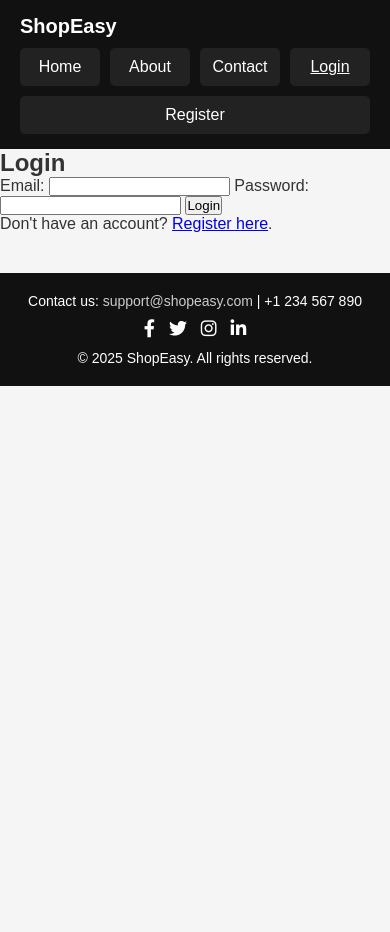
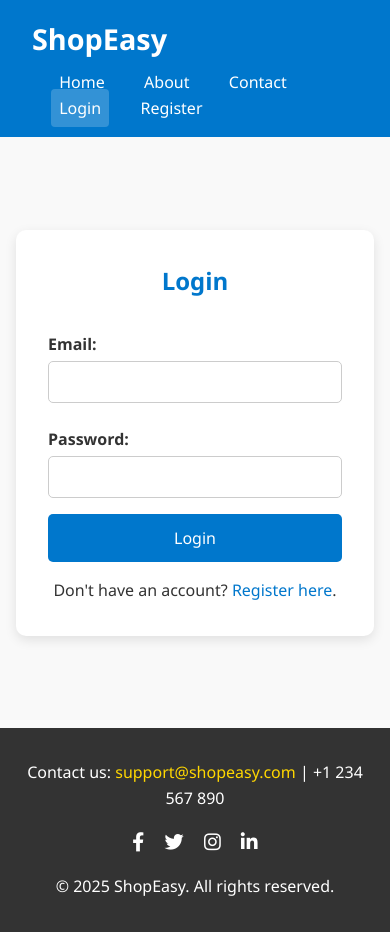
Before and after one commit to gopikamadhup/shopeasy, a plain HTML site: page login.html in a window 390 px wide. Before the commit the page ends 844 px from the top, so only its background shows below. Drawn offline with Linux system fonts and the light colour scheme.

Commit message:
Update style.css

```diff
--- a/style.css
+++ b/style.css
@@ -1,157 +1,250 @@
+/* Reset and Base Styles */
 * {
   margin: 0;
   padding: 0;
   box-sizing: border-box;
-  font-family: Arial, sans-serif;
+  font-family: 'Segoe UI', Tahoma, Geneva, Verdana, sans-serif;
 }
 
 body {
-  background-color: #f5f5f5;
+  line-height: 1.6;
+  background-color: #f9f9f9;
   color: #333;
 }
 
+/* Header */
 header {
-  background-color: #111;
+  background-color: #0077cc;
   color: white;
-  padding: 15px 20px;
   display: flex;
   justify-content: space-between;
   align-items: center;
+  padding: 1rem 2rem;
   flex-wrap: wrap;
 }
 
 .logo {
-  font-size: 24px;
+  font-size: 1.8rem;
   font-weight: bold;
 }
 
 nav a {
-  color: #fff;
-  margin-left: 20px;
+  color: white;
   text-decoration: none;
-  font-size: 16px;
+  margin-left: 1.2rem;
+  padding: 0.5rem;
+  transition: background 0.3s;
+  border-radius: 4px;
 }
 
+nav a:hover,
 nav a.active {
-  text-decoration: underline;
+  background-color: rgba(255, 255, 255, 0.2);
 }
 
+/* Banner */
 .main-banner img {
   width: 100%;
   height: auto;
   display: block;
 }
 
+/* Hero Section */
 .hero {
-  background-color: #fff;
-  padding: 50px 20px;
+  background: linear-gradient(to right, #fceabb, #f8b500);
   text-align: center;
+  padding: 4rem 2rem;
 }
 
-.hero-content h1 {
-  font-size: 36px;
-  margin-bottom: 15px;
+.hero h1 {
+  font-size: 2.5rem;
+  margin-bottom: 1rem;
 }
 
-.hero-content p {
-  font-size: 18px;
-  margin-bottom: 25px;
+.hero p {
+  font-size: 1.2rem;
+  margin-bottom: 2rem;
 }
 
-.hero-content button {
-  padding: 12px 25px;
-  font-size: 16px;
+.hero button {
   background-color: #0077cc;
   color: white;
   border: none;
+  padding: 0.8rem 2rem;
+  font-size: 1rem;
+  border-radius: 5px;
   cursor: pointer;
+  transition: background 0.3s;
+}
+
+.hero button:hover {
+  background-color: #005fa3;
+}
+
+/* Footer */
+footer {
+  background-color: #333;
+  color: white;
+  text-align: center;
+  padding: 2rem 1rem;
+}
+
+footer a {
+  color: #ffd700;
+  text-decoration: none;
+}
+
+footer .social-icons {
+  margin: 1rem 0;
+}
+
+footer .social-icons a {
+  color: white;
+  margin: 0 0.5rem;
+  font-size: 1.2rem;
+}
+
+/* About Page */
+.about-container {
+  padding: 2rem;
+  max-width: 900px;
+  margin: auto;
+}
+
+.about-hero {
+  text-align: center;
+  margin-bottom: 2rem;
+}
+
+.about-content h2 {
+  margin-top: 1.5rem;
+  color: #0077cc;
+}
+
+/* Contact Page */
+.contact-container {
+  padding: 2rem;
+  max-width: 900px;
+  margin: auto;
+}
+
+.contact-hero {
+  text-align: center;
+  margin-bottom: 2rem;
+}
+
+.contact-form-section {
+  display: flex;
+  flex-wrap: wrap;
+  gap: 2rem;
+}
+
+.contact-form,
+.contact-details {
+  flex: 1 1 300px;
+}
+
+.contact-form input,
+.contact-form textarea {
+  width: 100%;
+  padding: 0.7rem;
+  margin-bottom: 1rem;
+  border: 1px solid #ccc;
   border-radius: 5px;
 }
 
-footer {
-  background-color: #111;
+.contact-form button {
+  background-color: #0077cc;
   color: white;
-  text-align: center;
-  padding: 20px 10px;
-  margin-top: 40px;
+  border: none;
+  padding: 0.8rem 1.5rem;
+  border-radius: 5px;
+  cursor: pointer;
 }
 
-footer a {
-  color: #ccc;
+.contact-form button:hover {
+  background-color: #005fa3;
+}
+
+/* Forms (Login & Register) */
+.form-container {
+  display: flex;
+  justify-content: center;
+  align-items: center;
+  padding: 3rem 1rem;
+  min-height: 70vh;
+}
+
+.form-card {
+  background: white;
+  padding: 2rem;
+  border-radius: 10px;
+  box-shadow: 0 4px 12px rgba(0,0,0,0.1);
+  max-width: 400px;
+  width: 100%;
+}
+
+.form-card h1 {
+  text-align: center;
+  margin-bottom: 1.5rem;
+  color: #0077cc;
+}
+
+.form-card form {
+  display: flex;
+  flex-direction: column;
+}
+
+.form-card label {
+  margin: 0.5rem 0 0.2rem;
+  font-weight: bold;
+}
+
+.form-card input {
+  padding: 0.7rem;
+  border: 1px solid #ccc;
+  border-radius: 5px;
+  margin-bottom: 1rem;
+}
+
+.form-card button {
+  background-color: #0077cc;
+  color: white;
+  border: none;
+  padding: 0.8rem;
+  border-radius: 5px;
+  cursor: pointer;
+  font-size: 1rem;
+}
+
+.form-card button:hover {
+  background-color: #005fa3;
+}
+
+.form-card p {
+  text-align: center;
+  margin-top: 1rem;
+}
+
+.form-card a {
+  color: #0077cc;
   text-decoration: none;
 }
 
-.social-icons {
-  margin: 10px 0;
+.form-card a:hover {
+  text-decoration: underline;
 }
 
-.social-icons a {
-  margin: 0 10px;
-  color: white;
-  font-size: 18px;
-}
-
-/* Responsive Styles */
+/* Responsive */
 @media (max-width: 768px) {
-  header {
+  nav {
     flex-direction: column;
     align-items: flex-start;
+    gap: 0.5rem;
+    margin-top: 0.5rem;
   }
 
-  nav {
-    width: 100%;
-    display: flex;
-    flex-wrap: wrap;
-    gap: 10px;
-    margin-top: 10px;
-  }
-
-  nav a {
-    flex: 1;
-    text-align: center;
-    background-color: #222;
-    padding: 10px;
-    border-radius: 5px;
-    margin-left: 0;
-  }
-
-  .hero-content h1 {
-    font-size: 28px;
-  }
-
-  .hero-content p {
-    font-size: 16px;
-  }
-
-  .hero-content button {
-    width: 100%;
-    font-size: 16px;
-  }
-
-  footer {
-    font-size: 14px;
-  }
-
-  .social-icons a {
-    margin: 5px;
+  .contact-form-section {
+    flex-direction: column;
   }
 }
-
-@media (max-width: 480px) {
-  .logo {
-    font-size: 20px;
-  }
-
-  .hero-content h1 {
-    font-size: 22px;
-  }
-
-  .hero-content p {
-    font-size: 14px;
-  }
-
-  .hero-content button {
-    font-size: 14px;
-    padding: 10px;
-  }
-}
```
